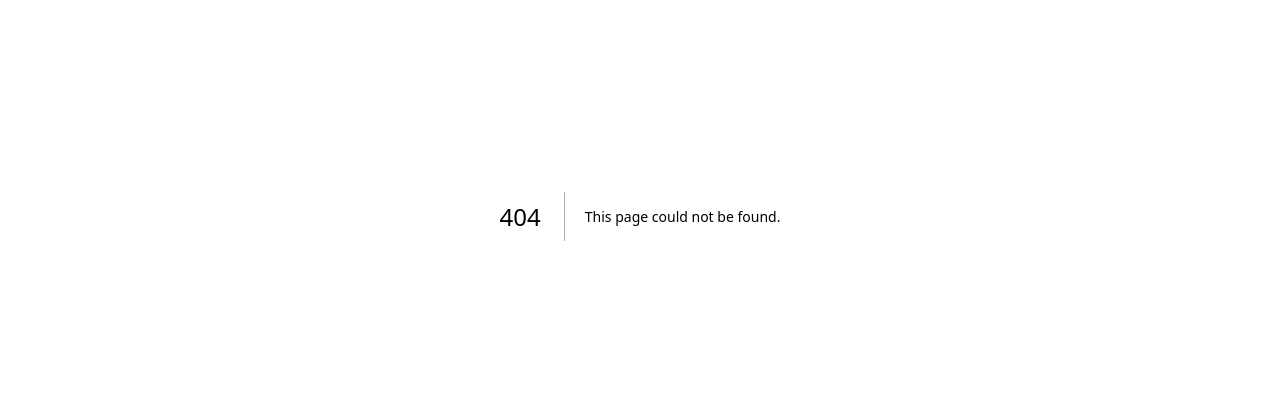
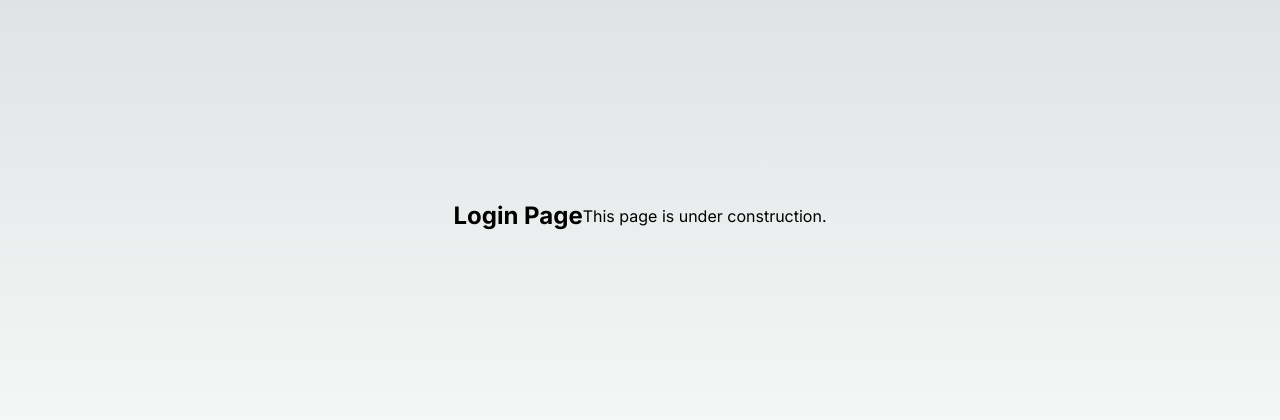
Before and after one commit to Lilou2023/lilou-logistique, a Next.js app: page /login in a window 1280 px wide. Before the commit this address had no page. Shown: the part 184-604 px from the top of the page. Built offline with nearby package versions, Linux system fonts and the light colour scheme.

Commit message:
Add login page placeholder
Signed-off-by: Lilou Logistique <logistiquelilou@gmail.com>

```diff
--- /dev/null
+++ b/app/login/page.tsx
@@ -0,0 +1,10 @@
+import React from 'react';
+
+export default function LoginPage() {
+  return (
+    <div className="min-h-screen flex items-center justify-center">
+      <h1 className="text-2xl font-bold">Login Page</h1>
+      <p>This page is under construction.</p>
+    </div>
+  );
+}
```
